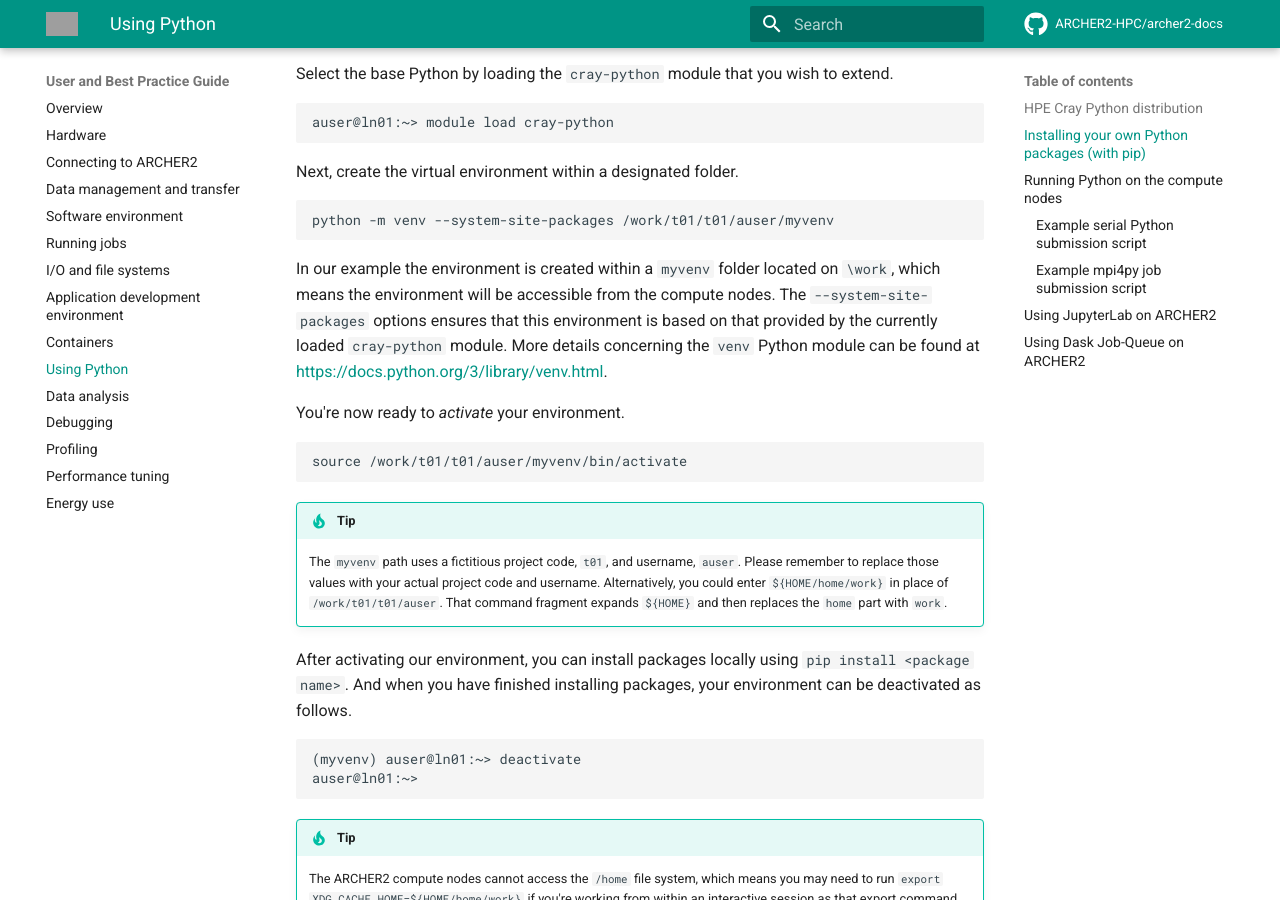
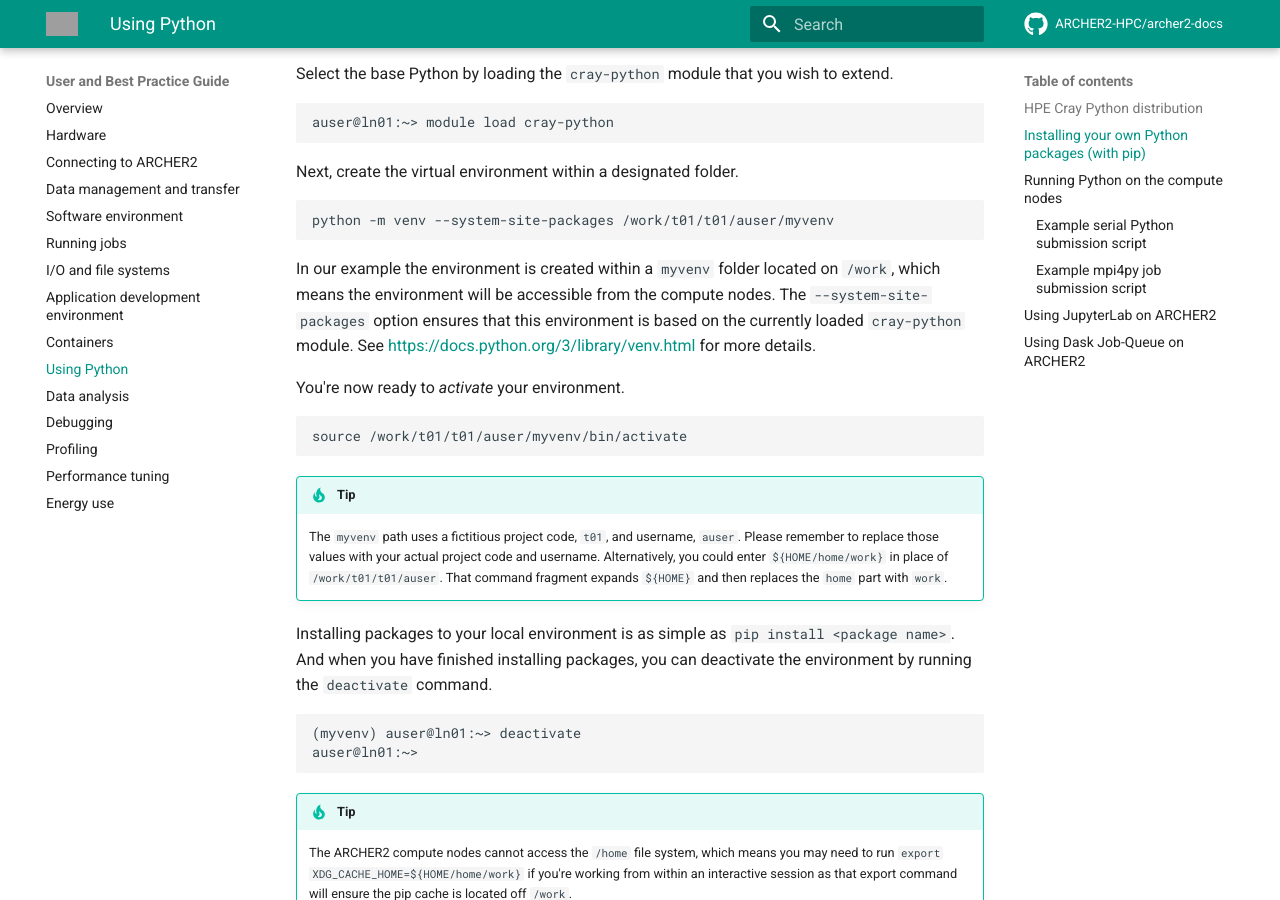
Before and after one commit to ARCHER2-HPC/archer2-docs, an MkDocs documentation site: the page built from docs/user-guide/python.md, in a window 1280 px wide and 900 px high, scrolled down 1447 px. Built offline with MkDocs 1.6.1 and Material for MkDocs 9.7.7, drawn with Linux system fonts in a browser that asks for light colours; comment, search, counter and statistics services are not loaded; grey boxes are pictures that could not be loaded.

Commit message:
Corrected some typos.

```diff
--- a/docs/user-guide/python.md
+++ b/docs/user-guide/python.md
@@ -61,9 +61,9 @@ Next, create the virtual environment within a designated folder.
 
     python -m venv --system-site-packages /work/t01/t01/auser/myvenv
 
-In our example the environment is created within a `myvenv` folder located on `\work`, which means the environment will be accessible
-from the compute nodes. The `--system-site-packages` options ensures that this environment is based on that provided by the currently
-loaded `cray-python` module. More details concerning the `venv` Python module can be found at [https://docs.python.org/3/library/venv.html](https://docs.python.org/3/library/venv.html).
+In our example the environment is created within a `myvenv` folder located on `/work`, which means the environment will be accessible
+from the compute nodes. The `--system-site-packages` option ensures that this environment is based on the currently loaded `cray-python`
+module. See [https://docs.python.org/3/library/venv.html](https://docs.python.org/3/library/venv.html) for more details.
 
 You're now ready to *activate* your environment.
 
@@ -74,8 +74,8 @@ You're now ready to *activate* your environment.
     with your actual project code and username. Alternatively, you could enter `${HOME/home/work}` in place of `/work/t01/t01/auser`.
     That command fragment expands `${HOME}` and then replaces the `home` part with `work`.
 
-After activating our environment, you can install packages locally using `pip install <package name>`.
-And when you have finished installing packages, your environment can be deactivated as follows.
+Installing packages to your local environment is as simple as `pip install <package name>`.
+And when you have finished installing packages, you can deactivate the environment by running the `deactivate` command.
 
     (myvenv) auser@ln01:~> deactivate
     auser@ln01:~>
```
